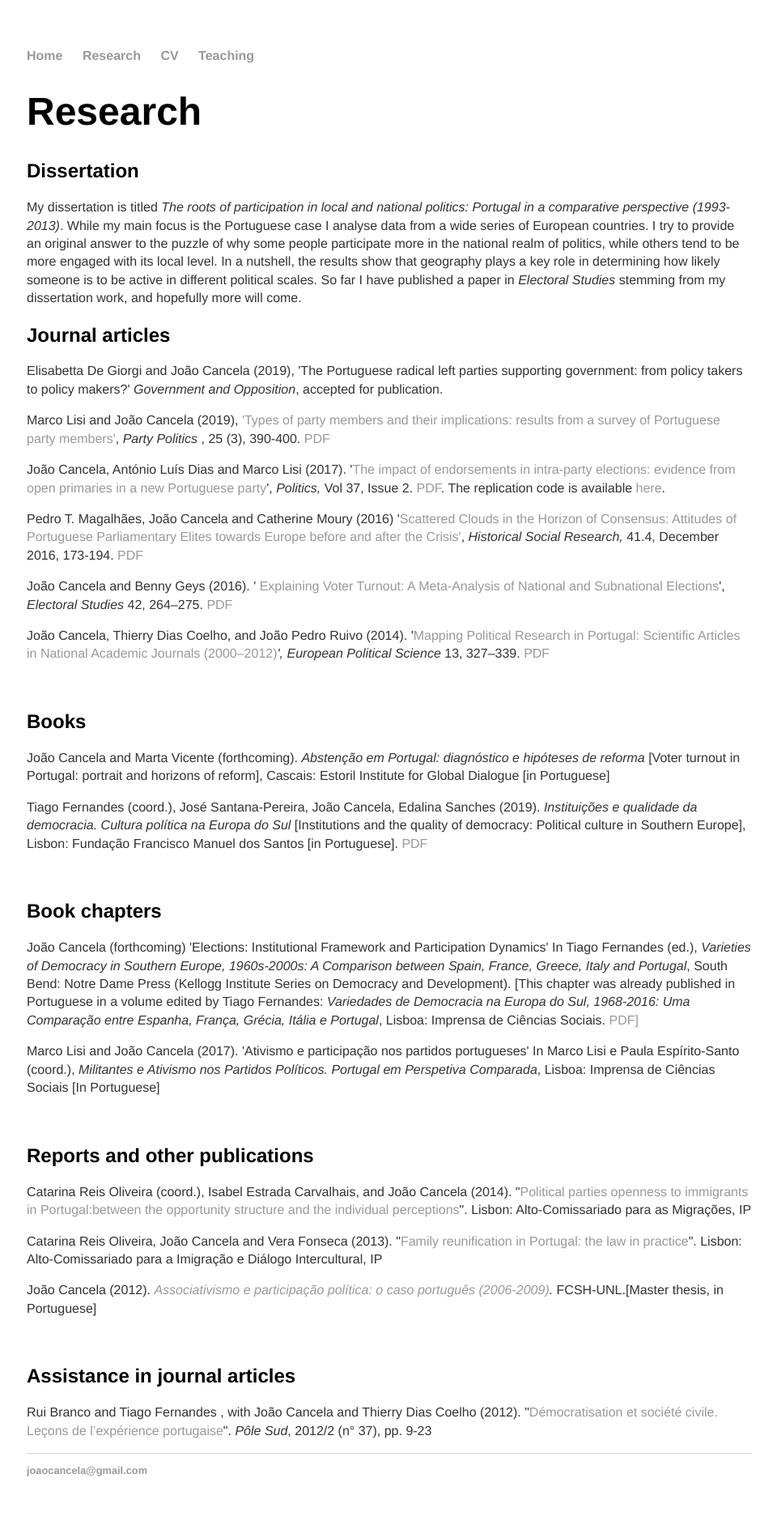
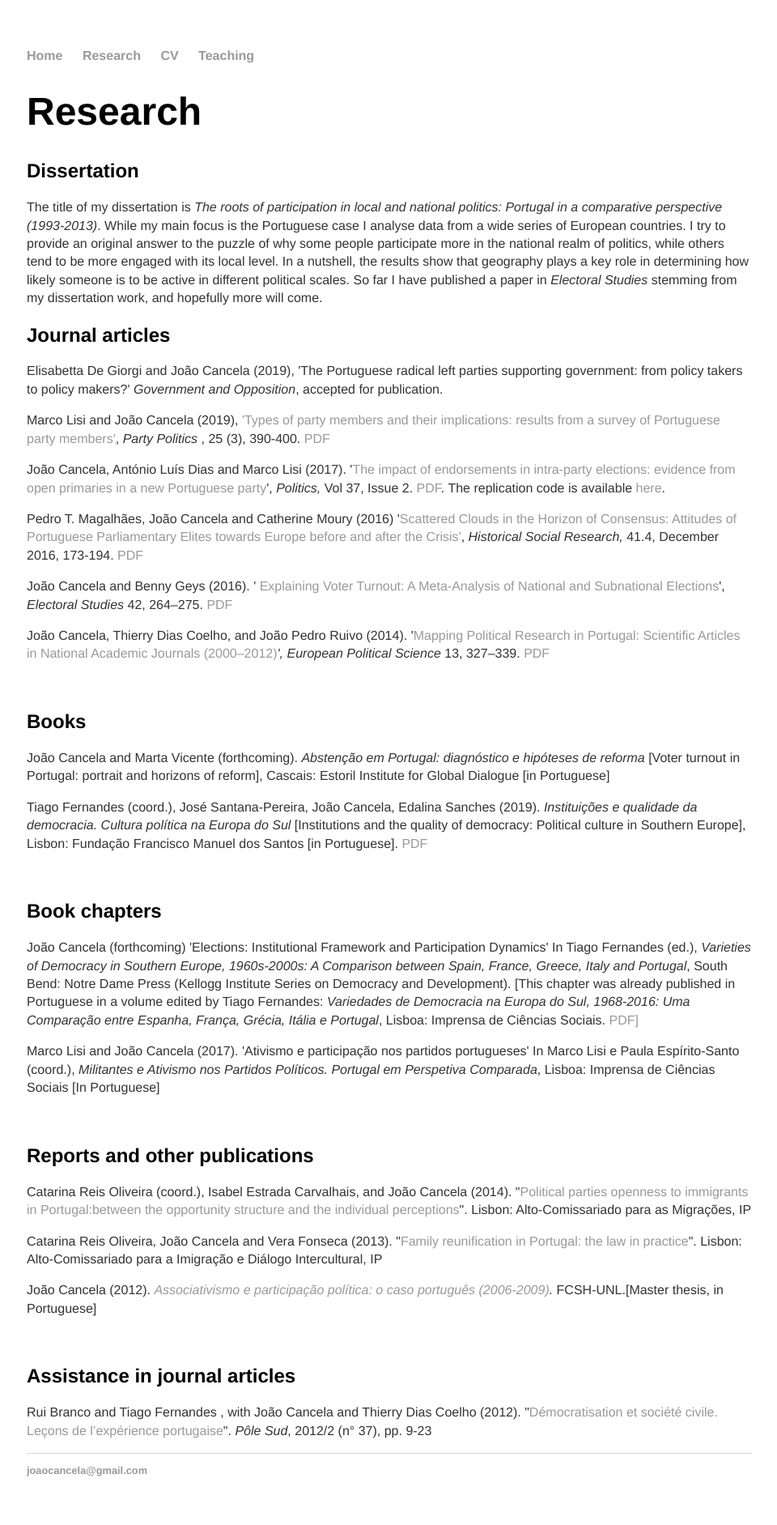
Before and after one commit to joaocancela/joaocancela.github.io, a Jekyll site: the page built from research/index.html, in a window 1280 px wide. Shown: the whole page at 81% size, without its empty margins (159-1119 px from the left). Built offline with Jekyll 4.4.1, drawn with Linux system fonts in a browser that asks for light colours.

Commit message:
Update index.html

```diff
--- a/research/index.html
+++ b/research/index.html
@@ -6,7 +6,7 @@ title: Research
 <div class="blurb">
 <h1>Research</h1>
 <h2>Dissertation</h2>
-<p>My dissertation is  titled <em>The roots of participation in local and national politics: Portugal in a comparative perspective (1993-2013)</em>. While my
+<p>The title of my dissertation is  <em>The roots of participation in local and national politics: Portugal in a comparative perspective (1993-2013)</em>. While my
 main focus is the Portuguese case I analyse data from a wide series of European countries. I try to provide an original answer to the puzzle of why some
 people participate more in the national realm of politics, while others tend to be more engaged  with its local level. In a nutshell, the results show that geography plays a key role in determining how likely someone is to be active in different political scales. So far I have published a paper in <em>Electoral Studies</em> stemming from my dissertation work, and hopefully more will come. </p>
 
```
